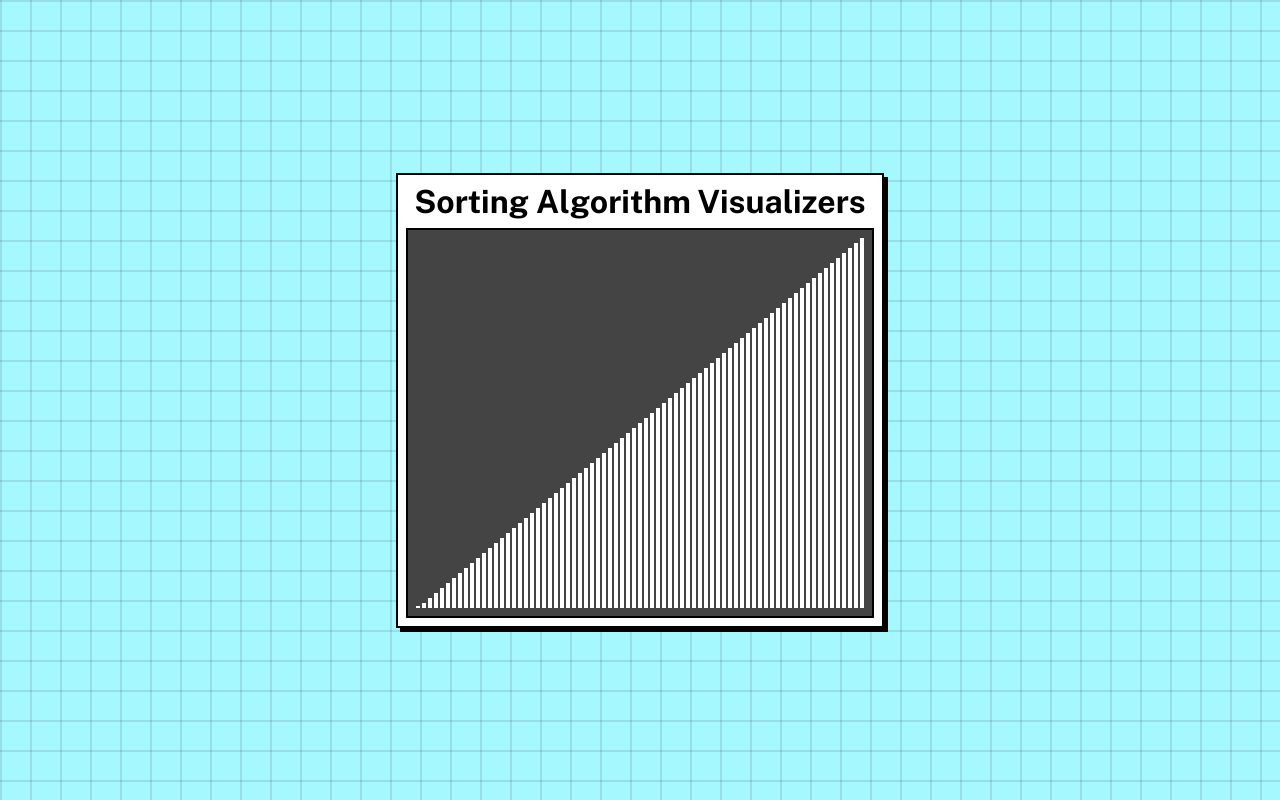
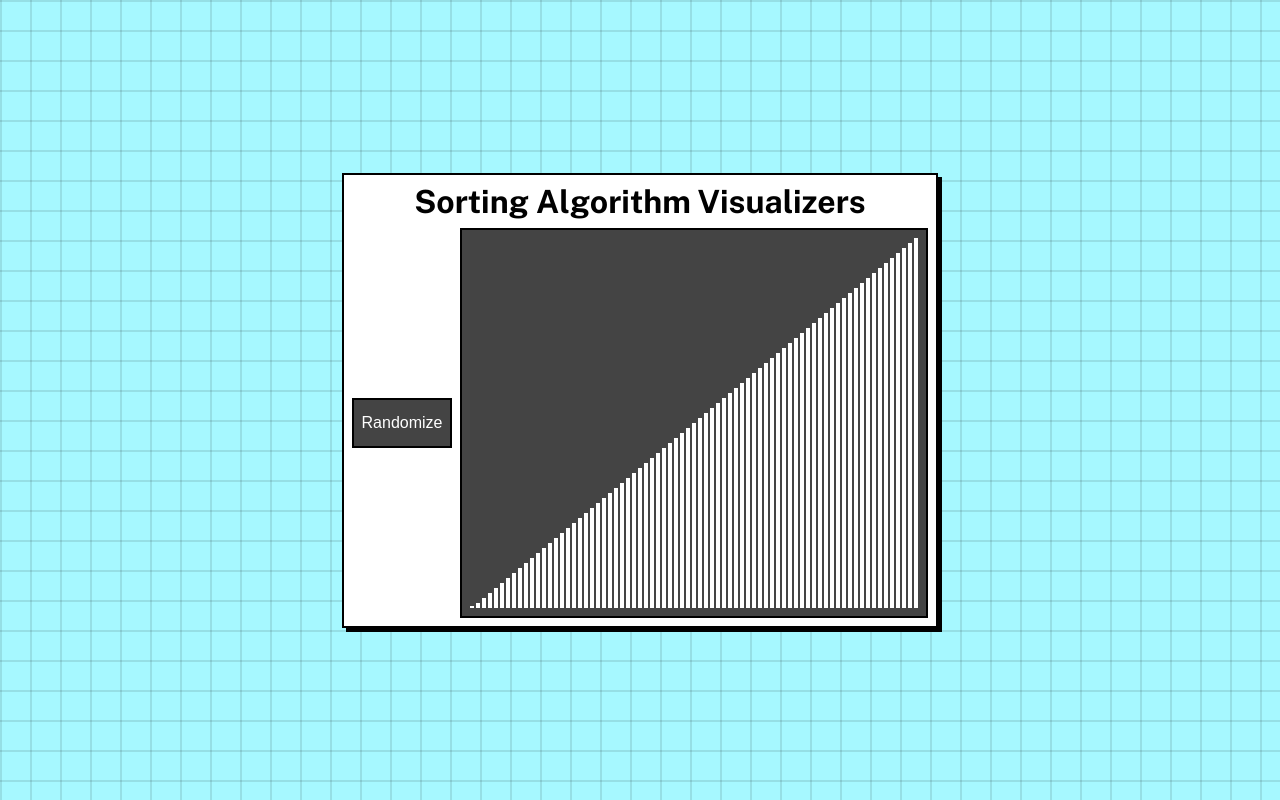
Before and after one commit to Speakiez/sorting-algorithm-visualizers, a React (Vite) app: page / in a window 1280 px wide. Built offline with nearby package versions, Linux system fonts and the light colour scheme.

Commit message:
Add a temporary button

```diff
--- a/src/App.jsx
+++ b/src/App.jsx
@@ -1,11 +1,11 @@
-const numOfColumns = 75;
+import { useState } from "react";
 
-function Visualizer() {
-  const createColumns = Array(numOfColumns).fill(null).map((column, index) => {
-    let heightValue = index === 0 ? 2 : index * 5;
+function Visualizer({ columnArray }) {
+  const createColumns = columnArray.map(value => {
+    let columnHeight = value === 0 ? 2 : value * 5;
 
     return (
-      <li key={heightValue} className="column" style={{ height: `${heightValue}px` }}></li>
+      <li key={`column#${value}`} className="column" style={{ height: `${columnHeight}px` }}></li>
     );
   });
 
@@ -15,10 +15,15 @@ function Visualizer() {
 }
 
 export default function App() {
+  const [columnArray, setColumnArray] = useState(Array(75).fill(null).map((_value, index) => index));
+
   return (
-    <div id="app-content">
+    <div id="app">
       <h1>Sorting Algorithm Visualizers</h1>
-      <Visualizer />
+      <main id="content">
+        <button>Randomize</button>
+        <Visualizer columnArray={columnArray} />
+      </main>
     </div>
   );
 }
--- a/src/index.css
+++ b/src/index.css
@@ -27,14 +27,35 @@ html {
   background-color: var(--background-color);
 }
 
-#app-content {
+#app {
   display: flex;
   flex-direction: column;
   align-items: center;
+  gap: 8px;
   padding: 8px;
   background-color: #FFFFFF;
   border: 2px solid #000000;
   box-shadow: 4px 4px 0 #000000;
+}
+
+#content {
+  display: flex;
+  align-items: center;
+  gap: 8px;
+}
+
+button {
+  height: 50px;
+  width: 100px;
+  background-color: #444444;
+  border: 2px solid #000000;
+  color: #FFFFFF;
+  font-size: 1rem;
+  cursor: pointer;
+}
+
+button:active {
+  filter: invert(60%);
 }
 
 .visualizer {
@@ -42,7 +63,6 @@ html {
   align-items: end;
   gap: 2px;
   padding: 8px;
-  margin-top: 8px;
   background-color: #444444;
   border: 2px solid #000000;
   list-style-type: none;
```
